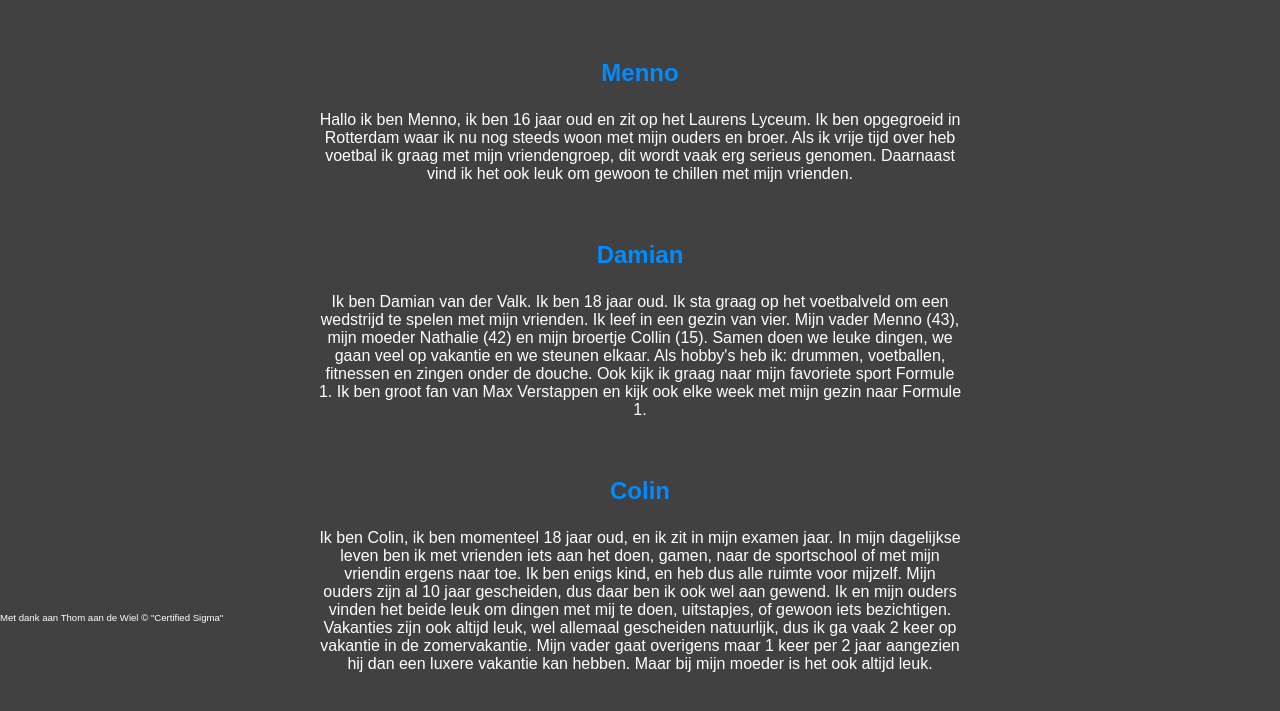
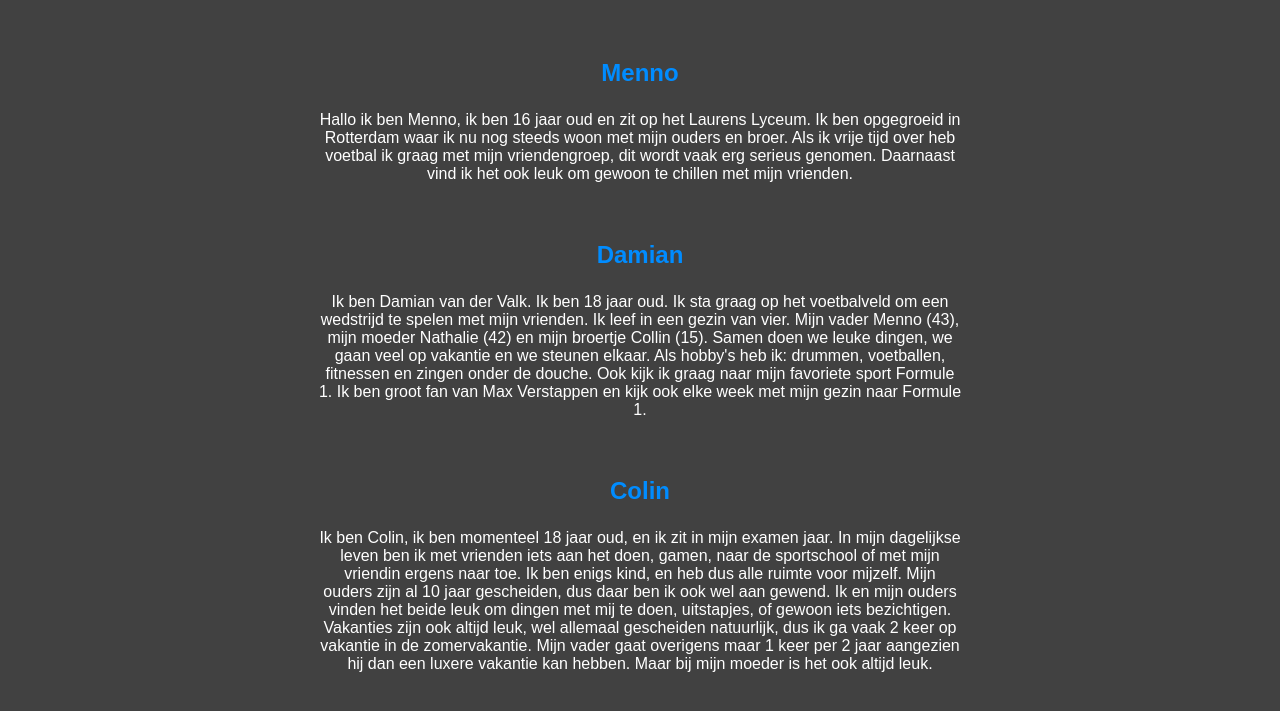
Before and after one commit to ImClin/SE1-2022-2023, a plain HTML site: page index.html in a window 1280 px wide. Shown: the part 177-888 px from the top of the page. Drawn offline with Linux system fonts and the light colour scheme.

Commit message:
Verwijder tekst

```diff
--- a/index.html
+++ b/index.html
@@ -92,6 +92,5 @@
         </div>
       </div>
     </div>
-    <div class="thom">Met dank aan Thom aan de Wiel © "Certified Sigma"</div>
   </body>
 </html>
--- a/styles/styles.css
+++ b/styles/styles.css
@@ -121,15 +121,6 @@ div.form {
   }
 }
 
-.thom {
-  position: absolute;
-  bottom: 0;
-  left: 0;
-  color: white;
-  font-size: 0.6em;
-  animation: float-in 1s ease-in-out;
-}
-
 .visie-outline {
   animation: float-in 1s ease-in-out;
   margin: 50px;
```
